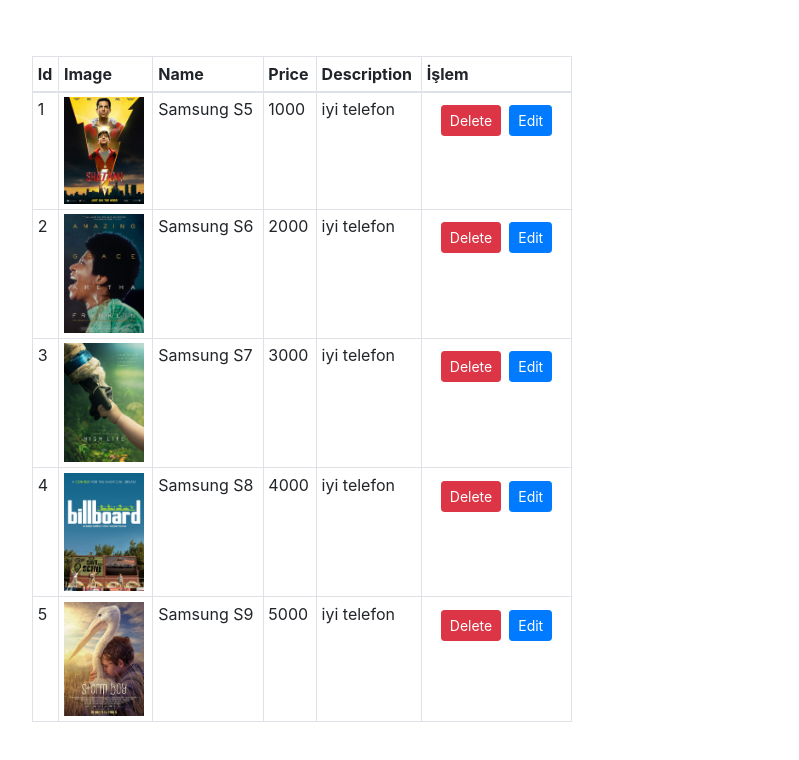
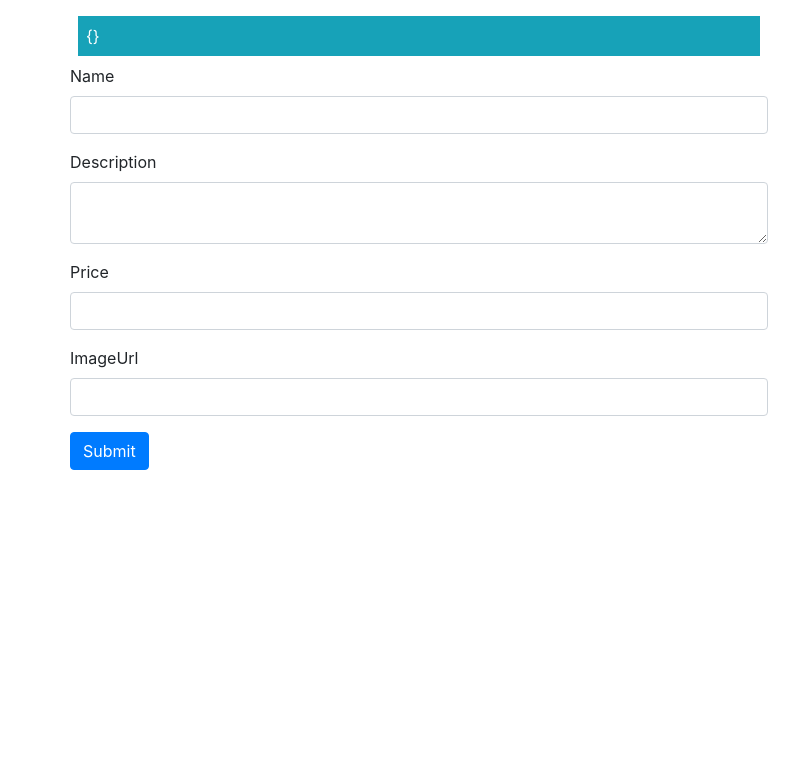
Before and after one commit to mcetintr/example, an Angular app: page / in a window 1280 px wide. Shown: the top 760 px of the page, without its empty margins (31-830 px from the left). Built offline with nearby package versions, Linux system fonts and the light colour scheme.

Commit message:
validation master

```diff
--- a/src/app/app.module.ts
+++ b/src/app/app.module.ts
@@ -5,6 +5,7 @@
 import { SummaryPipe } from './summary.pipe';
 import { InputEmailDirective } from './input-email.directive';
 import { AdminProductsComponent } from './admin-products/admin-products.component';
+import { ProductFormComponent } from './product-form/product-form.component';
 
 
 @NgModule({
@@ -12,7 +13,8 @@
     ProductComponent,
     SummaryPipe,
     InputEmailDirective,
-    AdminProductsComponent
+    AdminProductsComponent,
+    ProductFormComponent
   ],
   imports: [
     BrowserModule,
--- /dev/null
+++ b/src/app/product-form/product-form.component.html
@@ -0,0 +1,28 @@
+<div class="container">
+    <div class="row">
+        <div class="col-8">
+            <div class="m-3">
+                <div class="bg-info text-white m-2 p-2">
+                    {{ jsonProduct }}
+                </div>
+                <div class="form-group">
+                    <label>Name</label>
+                    <input [(ngModel)]="newProduct.name" type="text" class="form-control">
+                </div>
+                <div class="form-group">
+                    <label>Description</label>
+                    <textarea [(ngModel)]="newProduct.description" type="text" class="form-control"></textarea>
+                </div>
+                <div class="form-group">
+                    <label>Price</label>
+                    <input [(ngModel)]="newProduct.price" type="text" class="form-control">
+                </div>
+                <div class="form-group">
+                    <label>ImageUrl</label>
+                    <input [(ngModel)]="newProduct.imageUrl" type="text" class="form-control">
+                </div>
+                <button (click)="addProduct(newProduct)" class="btn btn-primary">Submit</button>
+            </div>
+        </div>
+    </div>
+</div>
--- /dev/null
+++ b/src/app/product-form/product-form.component.ts
@@ -0,0 +1,24 @@
+import { Component, OnInit } from '@angular/core';
+import { ProductRepository } from '../repository.model';
+import { Product } from '../product.model';
+
+@Component({
+  selector: 'product-form',
+  templateUrl: './product-form.component.html',
+  styleUrls: ['./product-form.component.css']
+})
+export class ProductFormComponent {
+
+  model: ProductRepository;
+  newProduct : Product = new Product();
+
+  get jsonProduct(){
+    return JSON.stringify(this.newProduct);
+  }
+
+  addProduct(p: Product){
+    console.log("New Product : " + this.jsonProduct);
+  }
+  constructor() { }
+
+}
--- a/src/app/product.component.html
+++ b/src/app/product.component.html
@@ -1,5 +1,6 @@
+<product-form></product-form>
+<!--
 <admin-products></admin-products>
-<!--
 <input type="text" appInputEmail>
 
 <ng-container *ngIf="model.getProducts().length>0; then productList; else noProducts"></ng-container>
```
Also changed, not shown: src/app/product-form/product-form.component.css (added).
